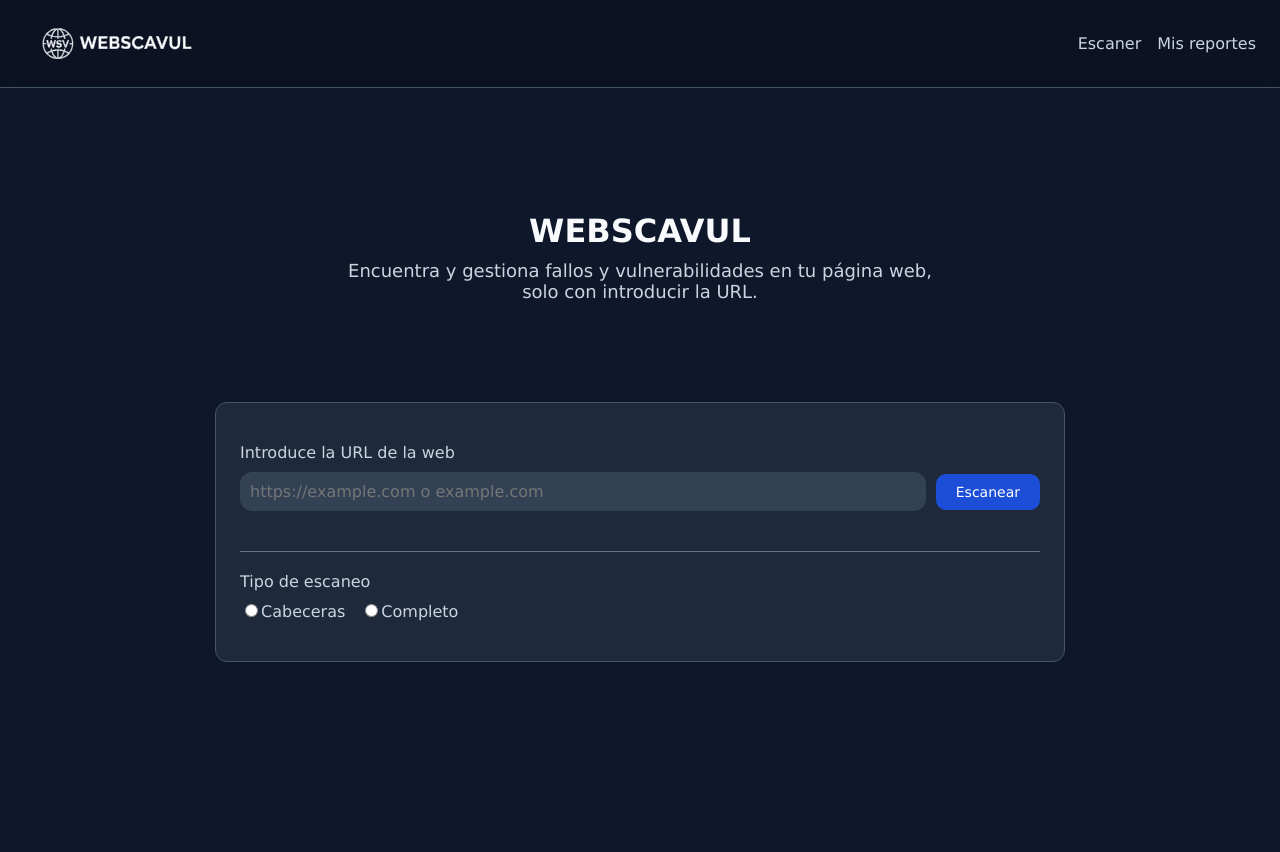
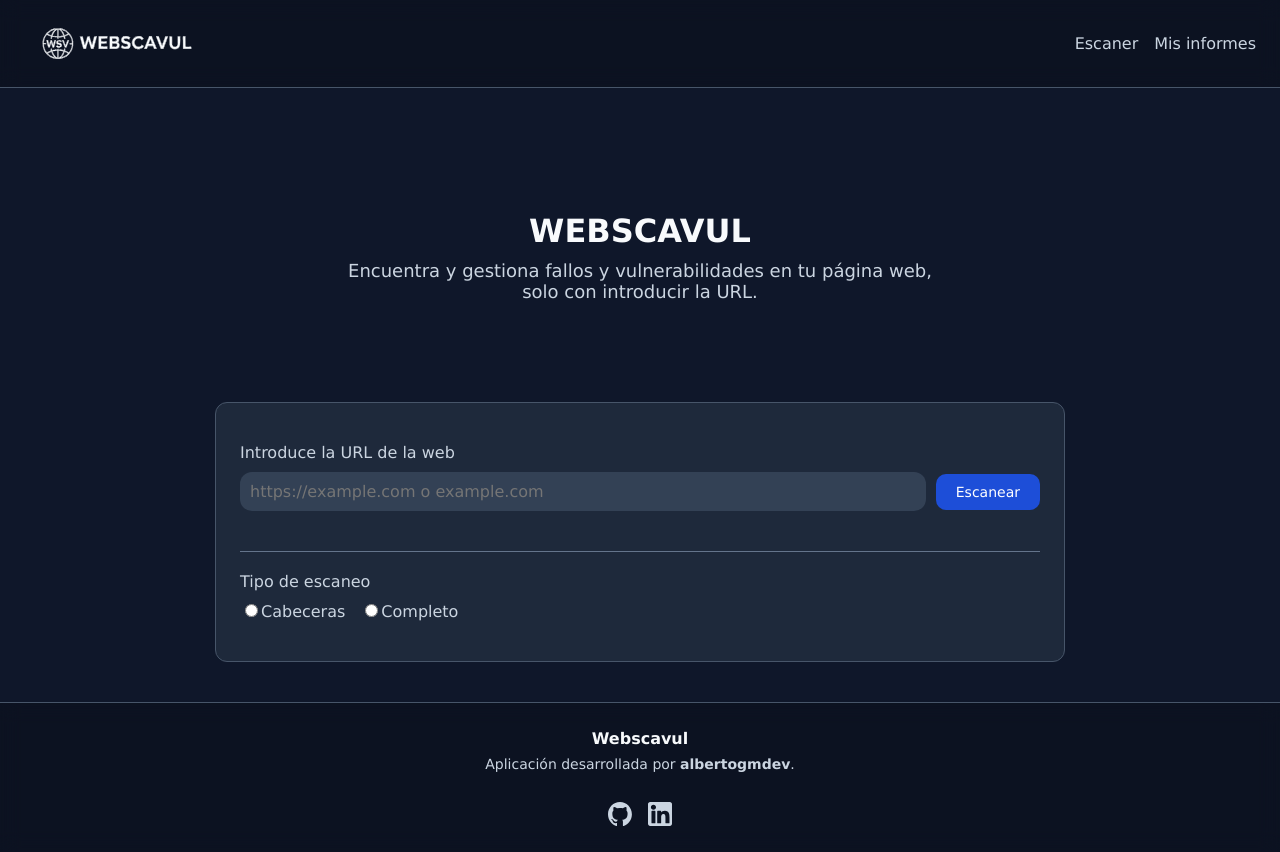
Before and after one commit to albertogmdev/webscavul, a Next.js app in the folder webapp/: page / in a window 1280 px wide. Before the commit the page ends 800 px from the top, so only its background shows below. Built offline with nearby package versions, Linux system fonts and the light colour scheme; no server answers.

Commit message:
Create footer and add new icons

```diff
--- a/webapp/components/Footer/Footer.js
+++ b/webapp/components/Footer/Footer.js
@@ -1,7 +1,29 @@
 export default function Footer() {
     return (
         <footer className="footer">
-
+            <div className="container">
+                <div className="footer-content">
+                    <p className="footer-title">Webscavul</p>
+                    <div className="footer-text">
+                        Aplicación desarrollada por&nbsp;
+                        <a
+                            href="https://github.com/albertogmdev"
+                            className="author-link"
+                            target="_blank"
+                            rel="noopener noreferrer">
+                            albertogmdev
+                        </a>.
+                    </div>
+                    <div className="footer-links">
+                        <a href="https://github.com/albertogmdev" className="footer-link" target="_blank" rel="noopener noreferrer">
+                            <span className="icon icon-github footer-icon" title="GitHub"></span>
+                        </a>
+                        <a href="https://www.linkedin.com/in/albertogonzalezmartinez" className="footer-link" target="_blank" rel="noopener noreferrer">
+                            <span className="icon icon-linkedin footer-icon" title="Linkedin"></span>
+                        </a>
+                    </div>
+                </div>
+            </div>
         </footer>
     );
 }
--- a/webapp/components/Header/Header.js
+++ b/webapp/components/Header/Header.js
@@ -11,7 +11,7 @@ export default function Header() {
 					Escaner
 				</Link>
 				<Link href="/reports" className="header-link">
-					Mis reportes
+					Mis informes
 				</Link>
 			</div>
 		</nav>
--- a/webapp/styles/abstracts/_variables.scss
+++ b/webapp/styles/abstracts/_variables.scss
@@ -118,6 +118,7 @@ $desktop: 1439px;
 /// @type Number
 $navbarHeight: 64px;
 $navbarHeight--mobile: 64px;
+$footerHeight: 150px;
 
 /// Container
 $container-width: 1440px;
--- a/webapp/styles/base/_base.scss
+++ b/webapp/styles/base/_base.scss
@@ -24,7 +24,9 @@ body {
 
 .page {
   padding-top: $navbarHeight + 48px;
+  padding-bottom: 40px;
   width: 100%;
+  min-height: calc(100dvh - #{$footerHeight});
 }
 
 .ptext {
--- a/webapp/styles/base/_icons.scss
+++ b/webapp/styles/base/_icons.scss
@@ -67,3 +67,11 @@
 .icon-more {
     @include mask-icon(url("#{$base-url}/img/icon-more.svg"));
 }
+
+.icon-github {
+    @include mask-icon(url("#{$base-url}/img/icon-github.svg"));
+}
+
+.icon-linkedin {
+    @include mask-icon(url("#{$base-url}/img/icon-linkedin.svg"));
+}
--- a/webapp/styles/layout/_footer.scss
+++ b/webapp/styles/layout/_footer.scss
@@ -0,0 +1,61 @@
+@use '../abstracts' as *;
+
+.footer {
+    background: rgba($color, 0.2);
+    backdrop-filter: blur(10px);
+    border-top: 1px solid $primaryBorder;
+    height: $footerHeight;
+    display: flex;
+    align-items: center;
+    justify-content: center;
+    text-align: center;
+
+
+    .footer-content {
+        .footer-title {
+            font-size: 16px;
+            color: $primaryText;
+            font-weight: bold;
+            margin-bottom: 8px;
+        }
+
+        .footer-text {
+            font-size: 14px;
+            color: $secondaryText;
+
+            .author-link {
+                color: $secondaryText;
+                font-weight: bold;
+                transition: color 0.3s ease;
+
+                &:hover {
+                    text-decoration: none;
+                    color: $primaryAccent;
+                }
+            }
+        }
+    }
+
+    .footer-links {
+        display: flex;
+        gap: 16px;
+        margin-top: 30px;
+        justify-content: center;
+        align-items: center;
+
+        .footer-link {
+            display: block;
+
+            .icon {
+                width: 24px;
+                height: 24px;
+                background-color: $secondaryText;
+                transition: background-color 0.3s ease;
+
+                &:hover {
+                    background-color: $primaryAccent;
+                }
+            }
+        }
+    }
+}
```
Also changed, not shown: webapp/public/img/icon-github.svg (added), webapp/public/img/icon-linkedin.svg (added).
